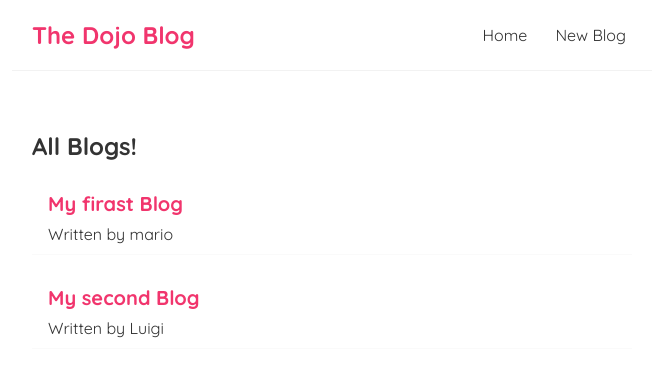
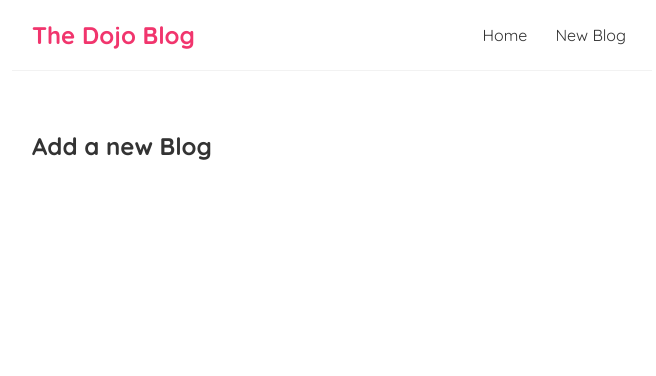
Before and after one commit to JonPro0/create_react_app, a React (Create React App) app: page /create in a window 1280 px wide. Shown: the top 376 px of the page, without its empty margins (308-964 px from the left). Built offline with nearby package versions, Linux system fonts and the light colour scheme; data requests are answered from the project's data file.

Commit message:
add React Route

```diff
--- a/package.json
+++ b/package.json
@@ -8,6 +8,7 @@
     "@testing-library/user-event": "^13.5.0",
     "react": "^17.0.2",
     "react-dom": "^17.0.2",
+    "react-router-dom": "^5.3.3",
     "react-scripts": "5.0.0",
     "web-vitals": "^2.1.4"
   },
--- a/src/App.js
+++ b/src/App.js
@@ -1,14 +1,25 @@
 import Navbar from './Navbar';
 import Home from './Home';
+import Create from './Create'
+import { BrowserRouter as Router, Route, Switch } from 'react-router-dom'
 
 function App() {
   return (
+    <Router>
     <div className="App">
       <Navbar />
       <div className="content">
-        <Home/>
+        <Switch>
+          <Route exact path="/">
+            <Home/>
+          </Route>
+          <Route path="/create">
+            <Create/>
+          </Route>
+        </Switch>
       </div>
     </div>
+    </Router>
   );
 }
 
--- /dev/null
+++ b/src/Create.js
@@ -0,0 +1,9 @@
+const Create = () => {
+    return (
+        <div className="create">
+            <h2>Add a new Blog</h2>
+        </div>
+    )
+}
+
+export default Create
--- a/src/Home.js
+++ b/src/Home.js
@@ -1,4 +1,3 @@
-import {useState, useEffect} from 'react'
 import BlogList from './BlogList';
 import useFetch from './useFetch';
 
@@ -15,3 +14,4 @@
 }
 
 export default Home;
+//npx json-server --watch data/db.json --port 8000
--- a/src/Navbar.js
+++ b/src/Navbar.js
@@ -1,10 +1,12 @@
+import { Link } from 'react-router-dom'
+
 const Navbar = () => {
     return (
         <nav className="navbar">
             <h1>The Dojo Blog</h1>
             <div className="links">
-                <a href="/">Home</a>
-                <a href="/create">New Blog</a>
+                <Link to="/">Home</Link>
+                <Link to="/create">New Blog</Link>
             </div>
         </nav>
     );
--- a/src/useFetch.js
+++ b/src/useFetch.js
@@ -4,8 +4,11 @@
     const [data, setData] = useState(null)
     const [isPending, setIsPending] = useState(true)
     const [error, setError] = useState(null)
+
     useEffect(() => {
-        fetch(url)
+        const abordCont = new AbortController()
+
+        fetch(url, {signal: abordCont.signal})
         .then(res => {
             console.log(res)
             if(!res.ok){
@@ -19,9 +22,15 @@
             setError(null)
         })
         .catch(err => {
-            setIsPending(false)
-            setError(err.message)
+            if(err.name === 'AbordError') {
+                console.log("Fetch aborted")
+            } else {
+                setIsPending(false)
+                setError(err.message)
+            }
         })
+
+        return () => abordCont.abort()
     }, [url])
     return {
         data,
```
Also changed, not shown: 1 other file (tests, documents, lock files or other folders).
